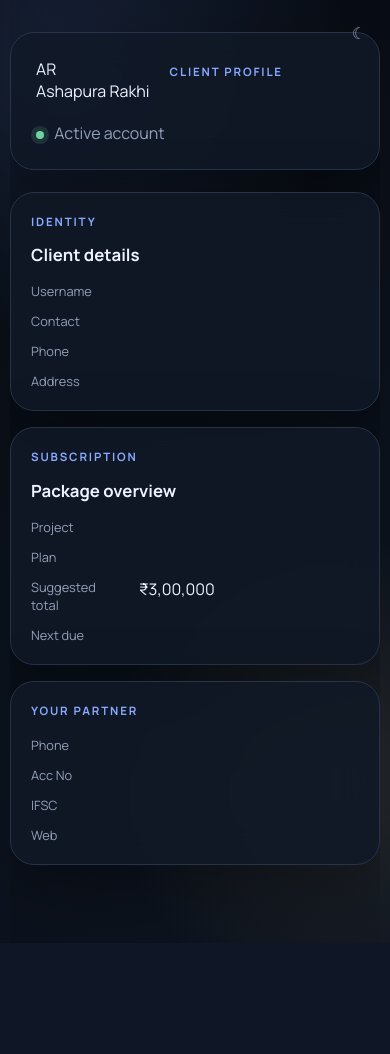
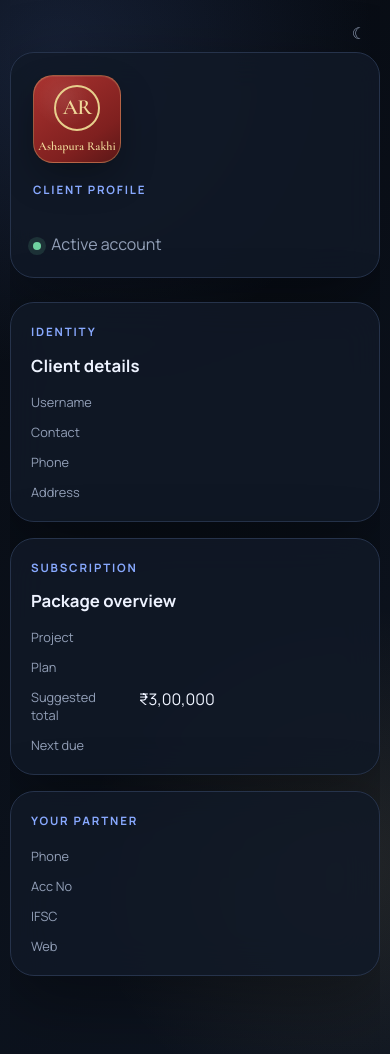
Before and after one commit to gitwork3054/techfinitys_paymentgateway, a Django app: template portal/templates/portal/profile.html in a window 390 px wide. Before the commit the page ends 923 px from the top, so only its background shows below. Run offline with Django 5.2, Linux system fonts and the light colour scheme; the template is opened without the code that fills it, so the values that code supplies are empty.

Commit message:
Fix profile hero overflow and client branding

```diff
--- a/portal/static/portal/app.css
+++ b/portal/static/portal/app.css
@@ -871,3 +871,117 @@ main{width:min(1240px,calc(100% - 34px));padding-top:32px}
     border-radius:18px;
   }
 }
+
+/* Stable Ashapura profile hero */
+.profile-hero-fixed{
+  display:grid;
+  grid-template-columns:116px minmax(0,1fr) auto;
+  align-items:center;
+  gap:28px;
+  padding:30px 32px;
+  margin:20px 0 24px;
+  min-width:0;
+  overflow:hidden;
+}
+.client-brand-tile{
+  width:116px;
+  height:116px;
+  border-radius:24px;
+  background:
+    radial-gradient(circle at 35% 25%,rgba(255,255,255,.08),transparent 35%),
+    linear-gradient(145deg,#a9322f,#7f201f 70%,#5b1717);
+  border:1px solid rgba(227,199,122,.35);
+  box-shadow:0 16px 34px rgba(0,0,0,.28),inset 0 1px 0 rgba(255,255,255,.08);
+  display:flex;
+  flex-direction:column;
+  align-items:center;
+  justify-content:center;
+  gap:9px;
+  flex:none;
+}
+.client-brand-monogram{
+  width:54px;
+  height:54px;
+  border:2px solid #e7cf8c;
+  border-radius:50%;
+  display:grid;
+  place-items:center;
+  color:#f0d99a;
+  font:600 1.55rem/1 var(--serif);
+  letter-spacing:-.04em;
+}
+.client-brand-name{
+  color:#f0d99a;
+  font:600 .86rem/1.05 var(--serif);
+  text-align:center;
+  white-space:nowrap;
+}
+.profile-hero-copy{
+  min-width:0;
+}
+.profile-hero-copy h1{
+  font-size:clamp(2.7rem,5vw,5rem);
+  line-height:.92;
+  margin:0 0 14px;
+  overflow-wrap:normal;
+  word-break:normal;
+}
+.profile-hero-copy .mut{
+  max-width:860px;
+  line-height:1.65;
+}
+.profile-status-fixed{
+  margin:0;
+  align-self:start;
+  white-space:nowrap;
+  justify-self:end;
+}
+.profile-grid{
+  align-items:stretch;
+}
+.profile-grid>article{
+  min-width:0;
+}
+
+@media(max-width:1000px){
+  .profile-hero-fixed{
+    grid-template-columns:96px minmax(0,1fr);
+    gap:22px;
+  }
+  .client-brand-tile{
+    width:96px;
+    height:96px;
+    border-radius:20px;
+  }
+  .client-brand-monogram{
+    width:46px;
+    height:46px;
+    font-size:1.35rem;
+  }
+  .client-brand-name{
+    font-size:.76rem;
+  }
+  .profile-status-fixed{
+    grid-column:1/-1;
+    justify-self:start;
+  }
+}
+@media(max-width:620px){
+  .profile-hero-fixed{
+    grid-template-columns:1fr;
+    padding:22px;
+    gap:18px;
+    text-align:left;
+  }
+  .client-brand-tile{
+    width:88px;
+    height:88px;
+  }
+  .profile-hero-copy h1{
+    font-size:clamp(2.5rem,13vw,4rem);
+  }
+  .profile-status-fixed{
+    width:max-content;
+    grid-column:auto;
+  }
+}
```
